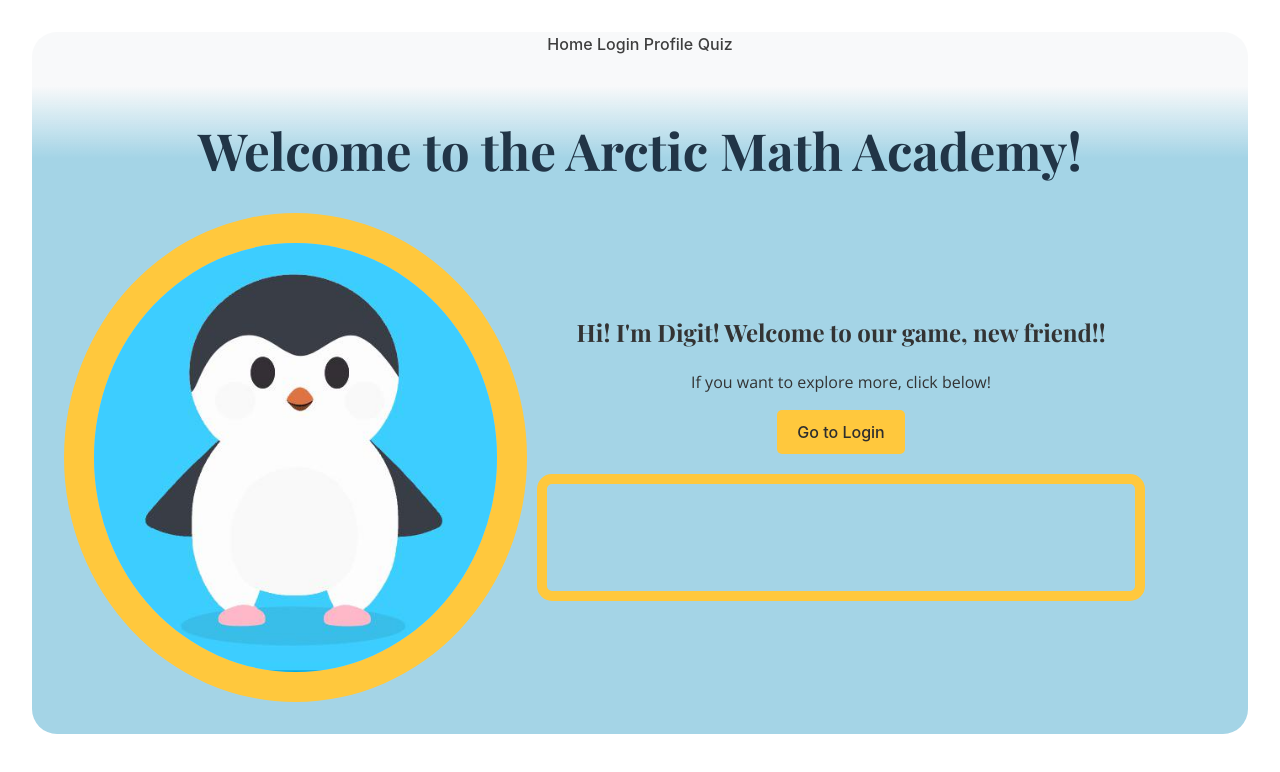
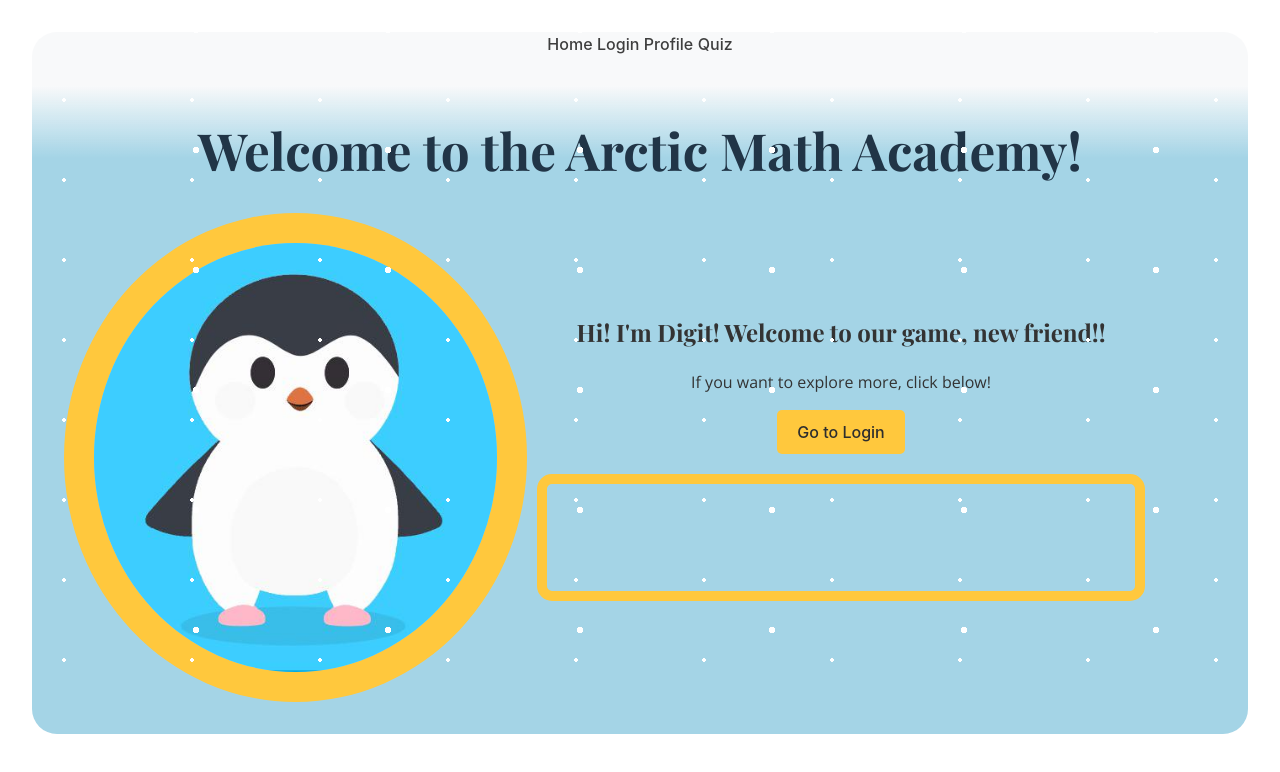
Before and after one commit to eglenn-dev/arctic-math-academy, a Svelte app: page / in a window 1280 px wide. Shown: the top 772 px of the page. Built offline with nearby package versions, Linux system fonts and the light colour scheme; no server answers.

Commit message:
added the snow and got it to work!

```diff
--- a/src/App.svelte
+++ b/src/App.svelte
@@ -59,6 +59,7 @@
 </main>
 
 <style>
+
     main {
 
         background-color: #a4d4e6;
@@ -77,9 +78,4 @@
         background-size: 30px 180px;
         border-radius: 25px;
     }
-
-
-
-
-
 </style>
--- a/src/app.css
+++ b/src/app.css
@@ -14,7 +14,31 @@
   -webkit-font-smoothing: antialiased;
   -moz-osx-font-smoothing: grayscale;
 }
+body {
+  position: relative;
+  z-index: 1;
+}
+body::after {
+  content: "";
+  position: fixed;
+  top: 0;
+  left: 0;
+  width: 100%;
+  height: 100%;
+  background: radial-gradient(circle, white 2px, transparent 2px),
+    radial-gradient(circle, white 3px, transparent 3px);
+  background-size: 10% 10%, 15% 15%;
+  animation: snow 20s linear infinite;
+}
 
+@keyframes snow {
+  from {
+    background-position: 0px -200px, 100px -300px, -200px -400px;
+  }
+  to {
+    background-position: 0px 200px, 100px 300px, -200px 400px;
+  }
+}
 a {
   font-weight: 500;
   color: #8489f6;
--- a/src/lib/Home.svelte
+++ b/src/lib/Home.svelte
@@ -24,7 +24,7 @@
     // Change the quote every 45 seconds
     setInterval(changeQuote, 45000);
 </script>
-<div class="snow"></div>
+
 <h1>Welcome to the Arctic Math Academy!</h1>
 
 <div class="mascot-container">
@@ -65,27 +65,7 @@
 </div>
 
 <style>
-    /* .snow {
-        position: absolute; */
-        /* top: 0;
-        left: 0;
-        width: 100%;
-        height: 100%;
-        background: radial-gradient(circle, white 2px, transparent 2px),
-        radial-gradient(circle, white 3px, transparent 3px);
-        background-size: 10% 10%, 15% 15%;
-        animation: snow 20s linear infinite;
-  }
 
-  @keyframes snow {
-    from {
-      background-position: 0px -200px, 100px -300px, -200px -400px;
-    }
-    to {
-      background-position: 0px 200px, 100px 300px, -200px 400px;
-    }
-
-  } */
     p {
         font-family: "Open Sans", sans-serif;
     }
@@ -102,6 +82,7 @@
         flex-direction: column;
         align-items: center;
         gap: 10px;
+
     }
 
     .mascot-image {
@@ -109,7 +90,7 @@
         border-radius: 50%;
         height: auto;
         border: #ffc83d 30px solid; /* Beak Gold border */
-        z-index: 10;
+
     }
 
     .mascot-text {
@@ -131,6 +112,9 @@
         text-decoration: none;
         display: inline-block;
         transition: background-color 0.3s ease;
+        position: relative;
+        z-index: 100;
+
     }
 
     .login button:hover,
--- a/src/lib/NavBar.svelte
+++ b/src/lib/NavBar.svelte
@@ -10,11 +10,14 @@
 </nav>
 
 <style>
+
     a,
     a:link,
     a:visited {
         color: rgb(62, 62, 62);
         text-decoration: none;
+        position: relative;
+        z-index: 100;
     }
 
     .active {
```
